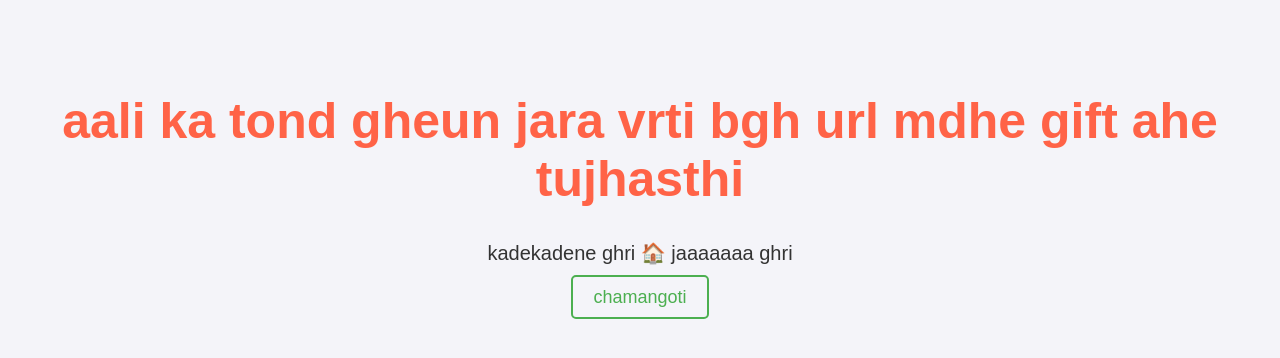
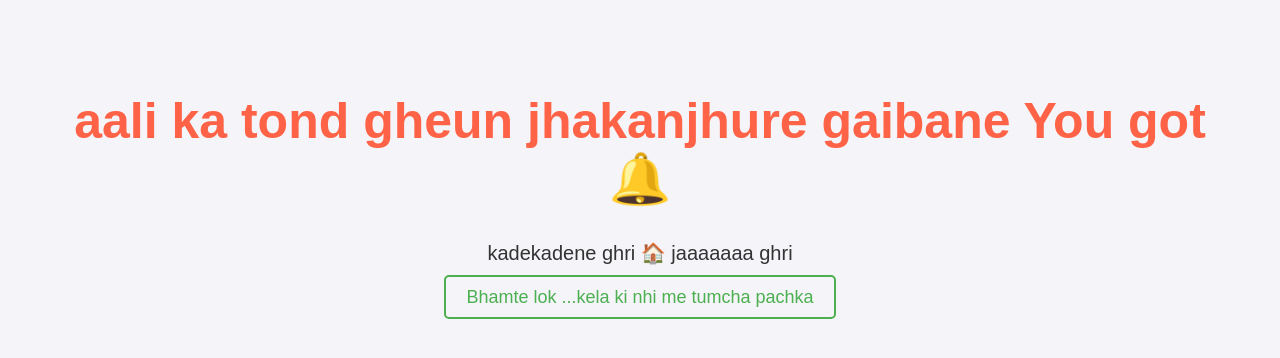
Before and after one commit to Sonali2329/My-Website, a plain HTML site: page JustForYou.html in a window 1280 px wide. Drawn offline with Linux system fonts and the light colour scheme.

Commit message:
Add files via upload

```diff
--- a/JustForYou.html
+++ b/JustForYou.html
@@ -39,8 +39,11 @@
     </style>
 </head>
 <body>
-    <h1>aali ka tond gheun jara vrti bgh url mdhe gift ahe tujhasthi</h1>
+    <h1>aali ka tond gheun
+		jhakanjhure
+		gaibane
+		You got🔔</h1>
     <p>kadekadene ghri 🏠 jaaaaaaa ghri</p> <!-- Fixed the missing closing tag for <p> -->
-    <p><a href="/">chamangoti</a></p>
+    <p><a href="/">Bhamte lok ...kela ki nhi me tumcha pachka</a></p>
 </body>
 </html>
```
